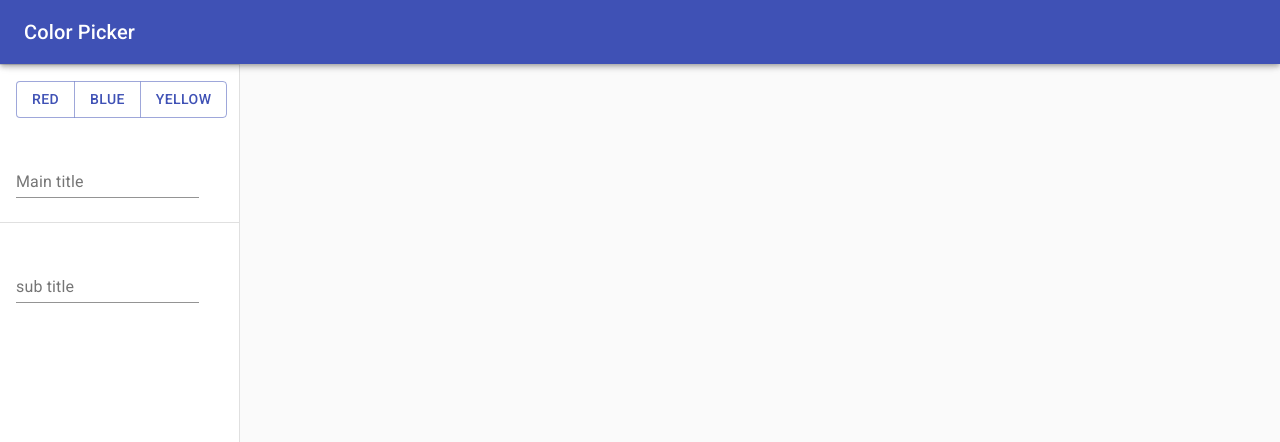
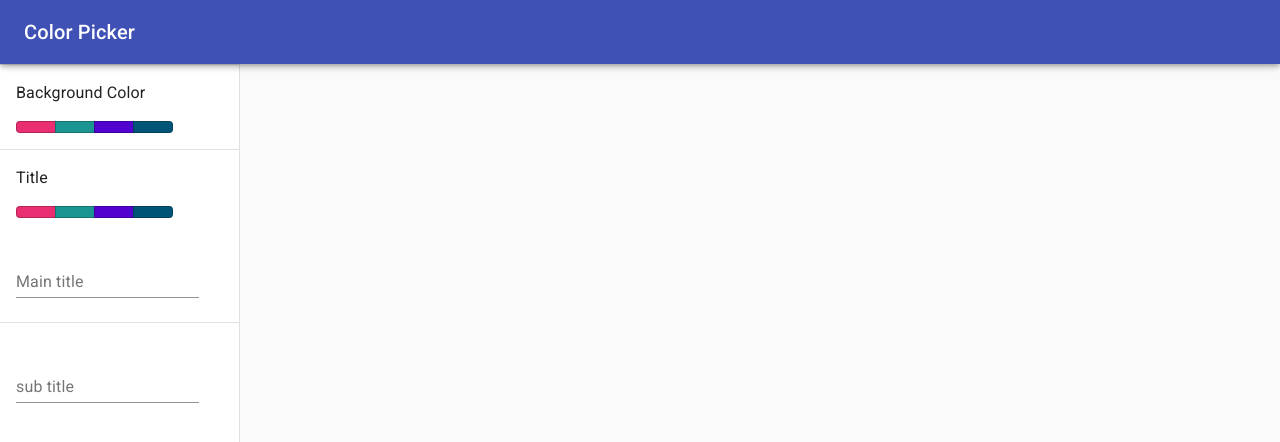
Before and after one commit to fernandovmac/design_posters, a React (Create React App) app: page / in a window 1280 px wide. Shown: the top 442 px of the page. Built offline with nearby package versions, Linux system fonts and the light colour scheme.

Commit message:
handling events for colors as a group. generating buttons from an array of colors and styling them dynamically

```diff
--- a/src/DrawerMenu.js
+++ b/src/DrawerMenu.js
@@ -42,30 +42,28 @@ class LeftDrawer extends Component {
   constructor(props) {
     super(props);
     this.state = {
-      backgroundColor: ""
+      backgroundColor: "",
+      backgroundColorOptions: ["#e92f71", "#1b9591", "#5201cf", "#005577"],
+      textColor: "",
+      textColorOptions: ["#e92f71", "#1b9591", "#5201cf", "#005577"]
     };
-    this.handleBackgroundColorChangeRed = this.handleBackgroundColorChangeRed.bind(
-      this
-    );
-    this.handleBackgroundColorChangeBlue = this.handleBackgroundColorChangeBlue.bind(
+    this.handleBackgroundColorChange = this.handleBackgroundColorChange.bind(
       this
     );
 
-    this.handleBackgroundColorChangeYellow = this.handleBackgroundColorChangeYellow.bind(
-      this
-    );
+    this.handleTextColorChange = this.handleTextColorChange.bind(this);
   }
 
-  handleBackgroundColorChangeRed = () => {
-    this.setState({ backgroundColor: "red" });
+  handleBackgroundColorChange = event => {
+    const id = Number(event.currentTarget.id);
+    console.log(`change color background to ${id}`);
+    this.setState({ backgroundColor: this.state.backgroundColorOptions[id] });
   };
 
-  handleBackgroundColorChangeBlue = () => {
-    this.setState({ backgroundColor: "blue" });
-  };
-
-  handleBackgroundColorChangeYellow = () => {
-    this.setState({ backgroundColor: "yellow" });
+  handleTextColorChange = event => {
+    const id = Number(event.currentTarget.id);
+    console.log(`change color text to ${id}`);
+    this.setState({ textColor: this.state.textColorOptions[id] });
   };
 
   render() {
@@ -89,21 +87,45 @@ class LeftDrawer extends Component {
         >
           <div className={classes.toolbar} />
           <Divider />
+
           <List>
             <ListItem>
-              <ButtonGroup
-                color="primary"
-                aria-label="outlined primary button group"
-              >
-                <Button onClick={this.handleBackgroundColorChangeRed}>
-                  Red
-                </Button>
-                <Button onClick={this.handleBackgroundColorChangeBlue}>
-                  Blue
-                </Button>
-                <Button onClick={this.handleBackgroundColorChangeYellow}>
+              <Typography>Background Color</Typography>
+            </ListItem>
+            <ListItem style={{ maxWidth: "240px" }}>
+              <ButtonGroup>
+                {this.state.backgroundColorOptions.map((value, index) => (
+                  <Button
+                    id={index}
+                    key={index}
+                    onClick={this.handleBackgroundColorChange}
+                    size="medium"
+                    style={{ backgroundColor: value }}
+                  ></Button>
+                ))}
+              </ButtonGroup>
+            </ListItem>
+          </List>
+          <Divider />
+          <List>
+            <ListItem>
+              <Typography>Title</Typography>
+            </ListItem>
+            <ListItem>
+              <ButtonGroup>
+                {this.state.textColorOptions.map((value, index) => (
+                  <Button
+                    id={index}
+                    key={index}
+                    onClick={this.handleTextColorChange}
+                    style={{ backgroundColor: value }}
+                  ></Button>
+                ))}
+                {/* <Button onClick={this.handleTextColorChangeRed}>Red</Button>
+                <Button onClick={this.handleTextColorChangeBlue}>Blue</Button>
+                <Button onClick={this.handleTextColorChangeYellow}>
                   Yellow
-                </Button>
+                </Button> */}
               </ButtonGroup>
             </ListItem>
             <ListItem>
@@ -136,7 +158,7 @@ class LeftDrawer extends Component {
         <MainContentSection
           title={this.props.title}
           subTitle={this.props.subTitle}
-          textColor="white"
+          textColor={this.state.textColor}
           titlePosX="500px"
           subtitlePosX="700px"
           mainContentBackgroundColor={this.state.backgroundColor}
```
